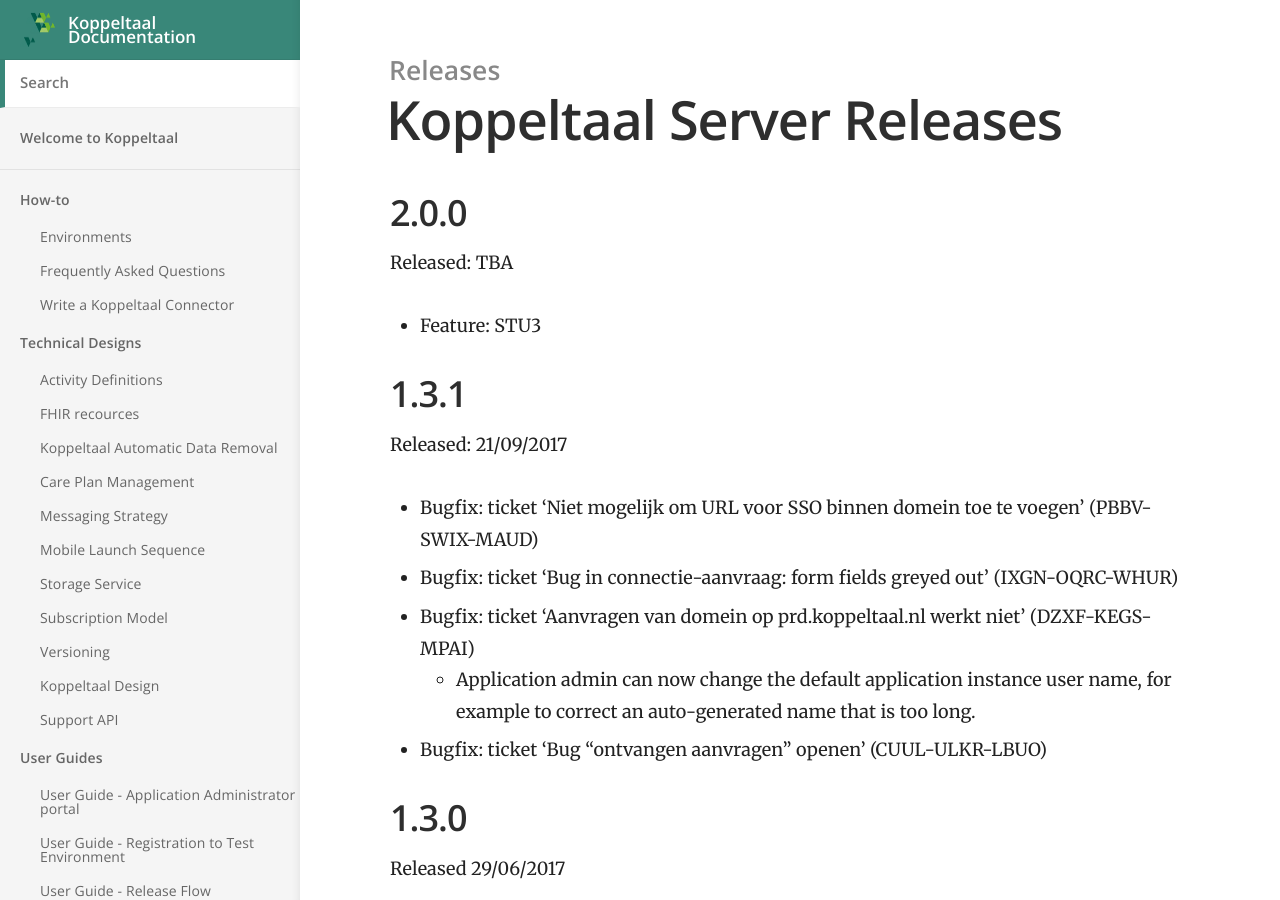
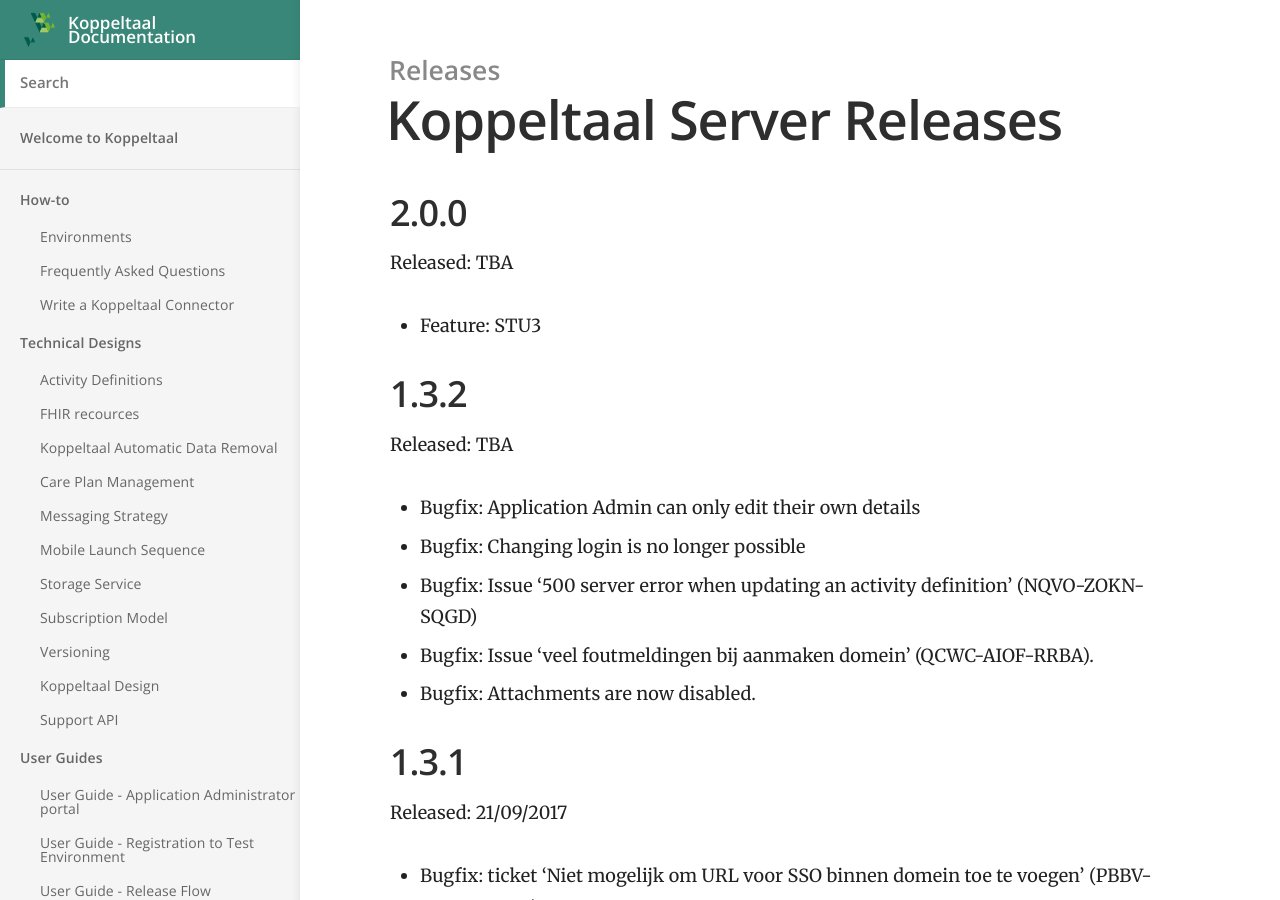
Before and after one commit to Koppeltaal/Koppeltaal-Documentation, a Jekyll site: the page built from _docs/koppeltaal-1.2/koppeltaal-server-releases.md, in a window 1280 px wide and 900 px high. Built offline with Jekyll 4.4.1, drawn with Linux system fonts in a browser that asks for light colours.

Commit message:
Added release notes for Koppeltaal 1.3.2.

```diff
--- a/_docs/koppeltaal-1.2/koppeltaal-server-releases.md
+++ b/_docs/koppeltaal-1.2/koppeltaal-server-releases.md
@@ -9,6 +9,16 @@ order: 1
 Released: TBA
 
 - Feature: STU3
+
+## 1.3.2
+
+Released: TBA
+
+- Bugfix: Application Admin can only edit their own details
+- Bugfix: Changing login is no longer possible
+- Bugfix: Issue '500 server error when updating an activity definition' (NQVO-ZOKN-SQGD)
+- Bugfix: Issue 'veel foutmeldingen bij aanmaken domein' (QCWC-AIOF-RRBA).
+- Bugfix: Attachments are now disabled.
 
 ## 1.3.1
 
```
